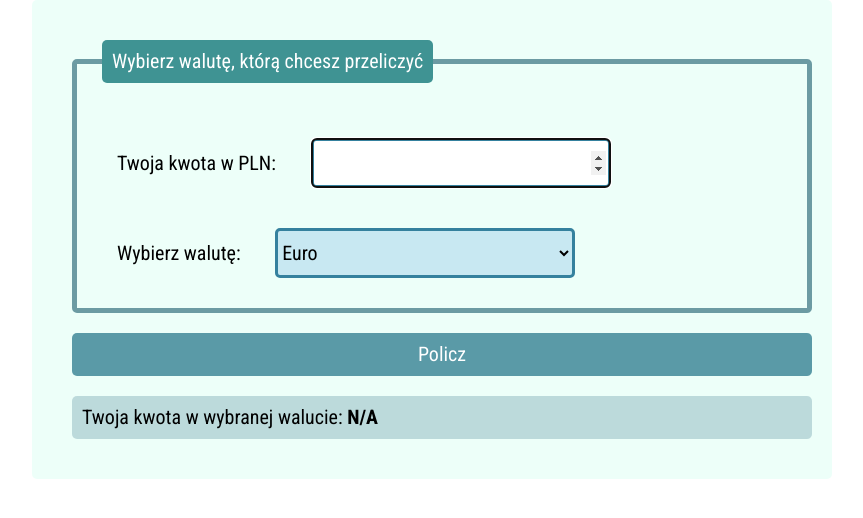
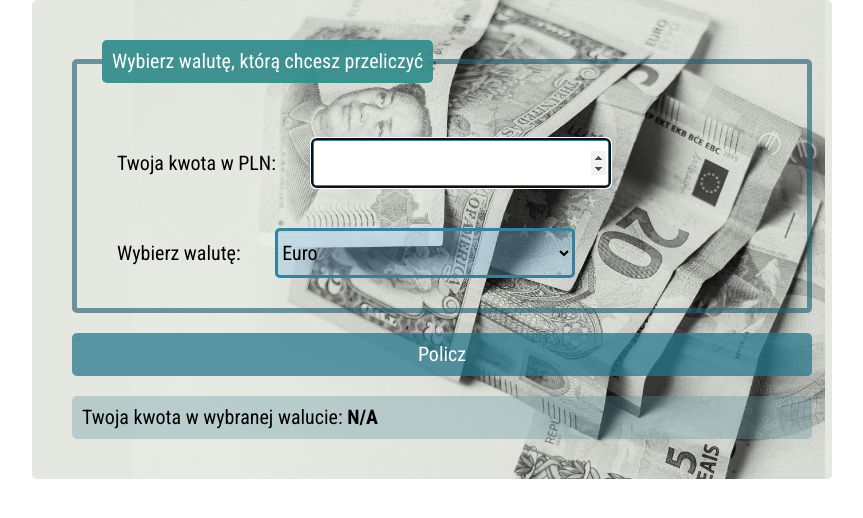
Before and after one commit to Marianna-Weychan/currency-converter, a plain HTML site: page index.html in a window 1280 px wide. Shown: the whole page, without its empty margins (208-1071 px from the left). Drawn offline with nearby package versions, Linux system fonts and the light colour scheme.

Commit message:
back-ground-image added

```diff
--- a/css/style.css
+++ b/css/style.css
@@ -13,7 +13,6 @@ html {
     max-width: 800px;
     width: 100%;
     margin: auto;
-
 }
 
 .form {
@@ -22,4 +21,7 @@ html {
     background-color: rgba(127, 255, 212, 0.137);
     border-radius: 5px;
     font-size: 20px;
+    background-image: url("../images/currency2.jpg");
+    background-size: contain;
+
 }
```
Also changed, not shown: images/currency2.jpg (added).
